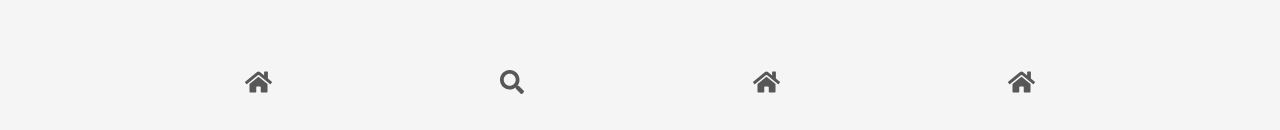
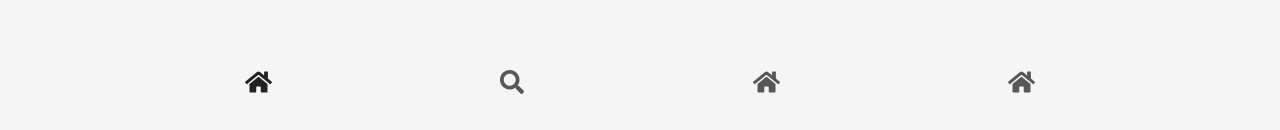
Before and after one commit to AshChambers304/WeatherApp, an Angular app: page /home in a window 1280 px wide. Shown: the part 667-797 px from the top of the page. Built offline with nearby package versions, Linux system fonts and the light colour scheme.

Commit message:
Styled nav bar. Adjusted home height to prevent overflow

```diff
--- a/src/app/pages/home/home.component.scss
+++ b/src/app/pages/home/home.component.scss
@@ -1,6 +1,5 @@
 .container {
   width: 100vw;
-  height: 100vh;
 }
 
 header {
--- a/src/app/shared/components/navigation/navigation.component.html
+++ b/src/app/shared/components/navigation/navigation.component.html
@@ -1,6 +1,17 @@
 <div class="nav-container">
-  <fa-icon class="nav-item" [icon]="faHome" [routerLink]="'home'"></fa-icon>
-  <fa-icon class="nav-item" [icon]="faSearch" [routerLink]="'search'"></fa-icon>
-  <fa-icon class="nav-item" [icon]="faHome"></fa-icon>
-  <fa-icon class="nav-item" [icon]="faHome"></fa-icon>
+  <fa-icon
+    class="nav-item"
+    [icon]="faHome"
+    [routerLink]="'home'"
+    routerLinkActive="active"
+    [routerLinkActiveOptions]="{ exact: true }"
+  ></fa-icon>
+  <fa-icon
+    class="nav-item"
+    [icon]="faSearch"
+    [routerLink]="'search'"
+    routerLinkActive="active"
+  ></fa-icon>
+  <fa-icon class="nav-item" [icon]="faHome" routerLinkActive="active"></fa-icon>
+  <fa-icon class="nav-item" [icon]="faHome" routerLinkActive="active"></fa-icon>
 </div>
--- a/src/assets/scss/_variables.scss
+++ b/src/assets/scss/_variables.scss
@@ -10,10 +10,13 @@
     transition: all 0.2s ease;
     opacity: 0.75;
 
-    &:hover,
-    &:active {
+    &:hover {
       opacity: 1;
     }
+  }
+  .active {
+    transition: all 0.2s ease;
+    opacity: 1;
   }
 }
 
@@ -27,9 +30,12 @@
   .nav-item {
     transition: all 0.2s ease;
 
-    &:hover,
-    &:active {
+    &:hover {
       color: var(--brand-color);
     }
   }
+  .active {
+    transition: all 0.2s ease;
+    color: var(--brand-color);
+  }
 }
```
